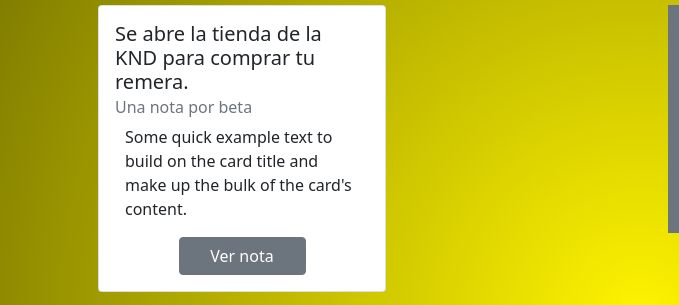
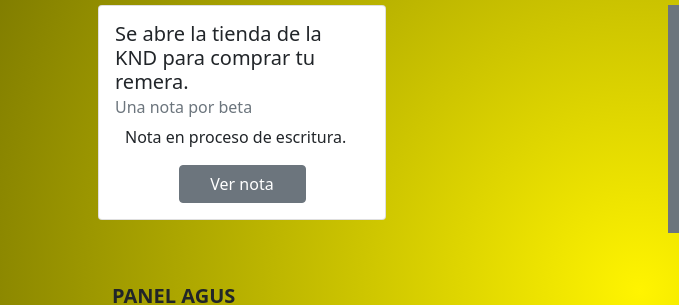
Before and after one commit to jorgemercado99/kndteam, a website: page index.html in a window 1280 px wide. Shown: the part 498-803 px from the top of the page, 0-679 px from the left. Drawn offline with nearby package versions, Linux system fonts and the light colour scheme.

Commit message:
correcion de errores

```diff
--- a/index.html
+++ b/index.html
@@ -55,7 +55,7 @@
 					<div class="card-body">
 					  <h5 class="card-title">Se abre la tienda de la KND para comprar tu remera.</h5>
 					  <h6 class="card-subtitle mb-2 text-muted">Una nota por beta</h6>
-					  <p class="card-text">Some quick example text to build on the card title and make up the bulk of the card's content.</p>
+					  <p class="card-text">Nota en proceso de escritura.</p>
 					  <div class="d-grid gap-2 col-6 mx-auto">
 						<button class="btn btn-secondary" type="button"><a href="#" class="text-white text-decoration-none">Ver nota</a></button>
 					  </div>
```
